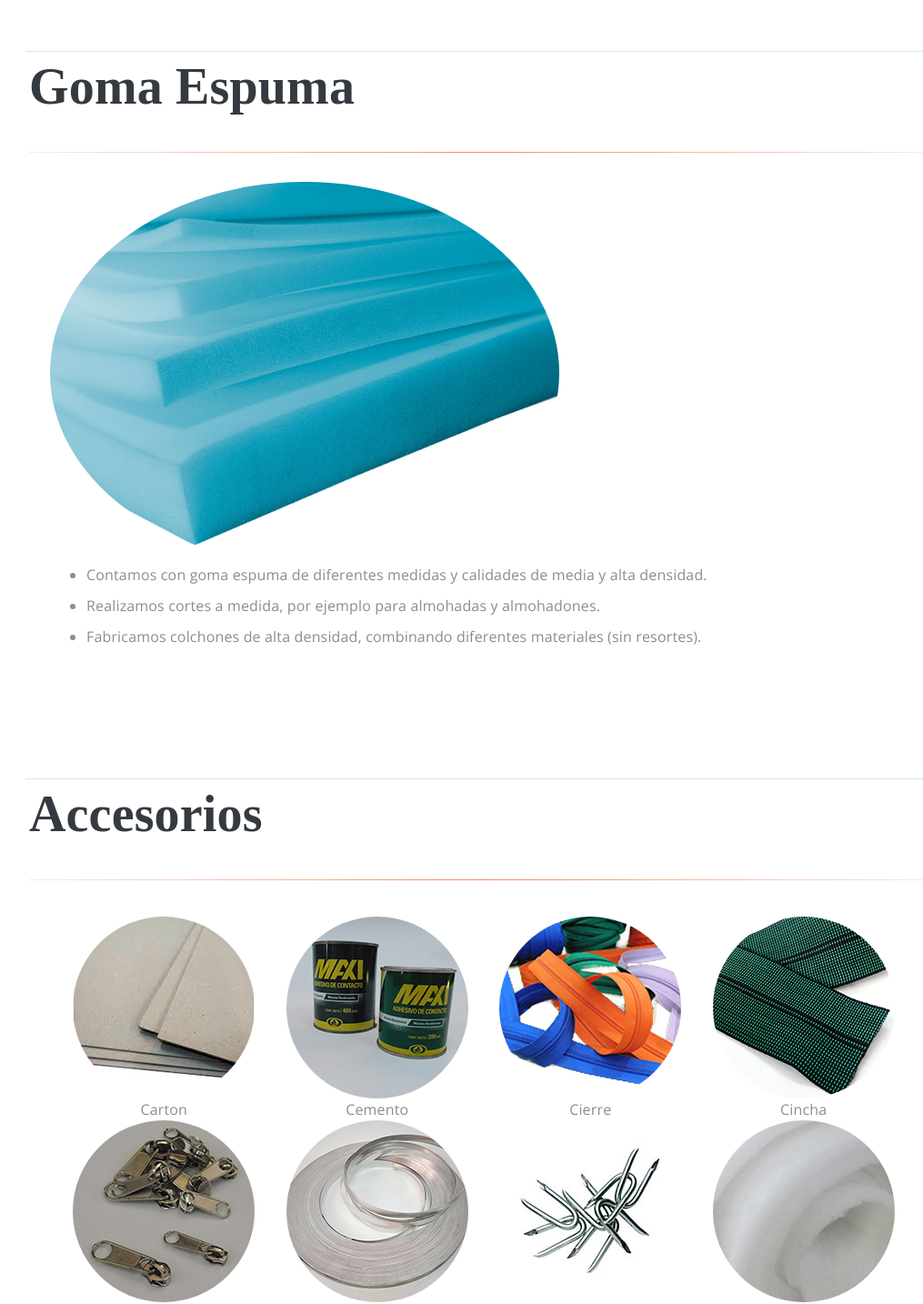
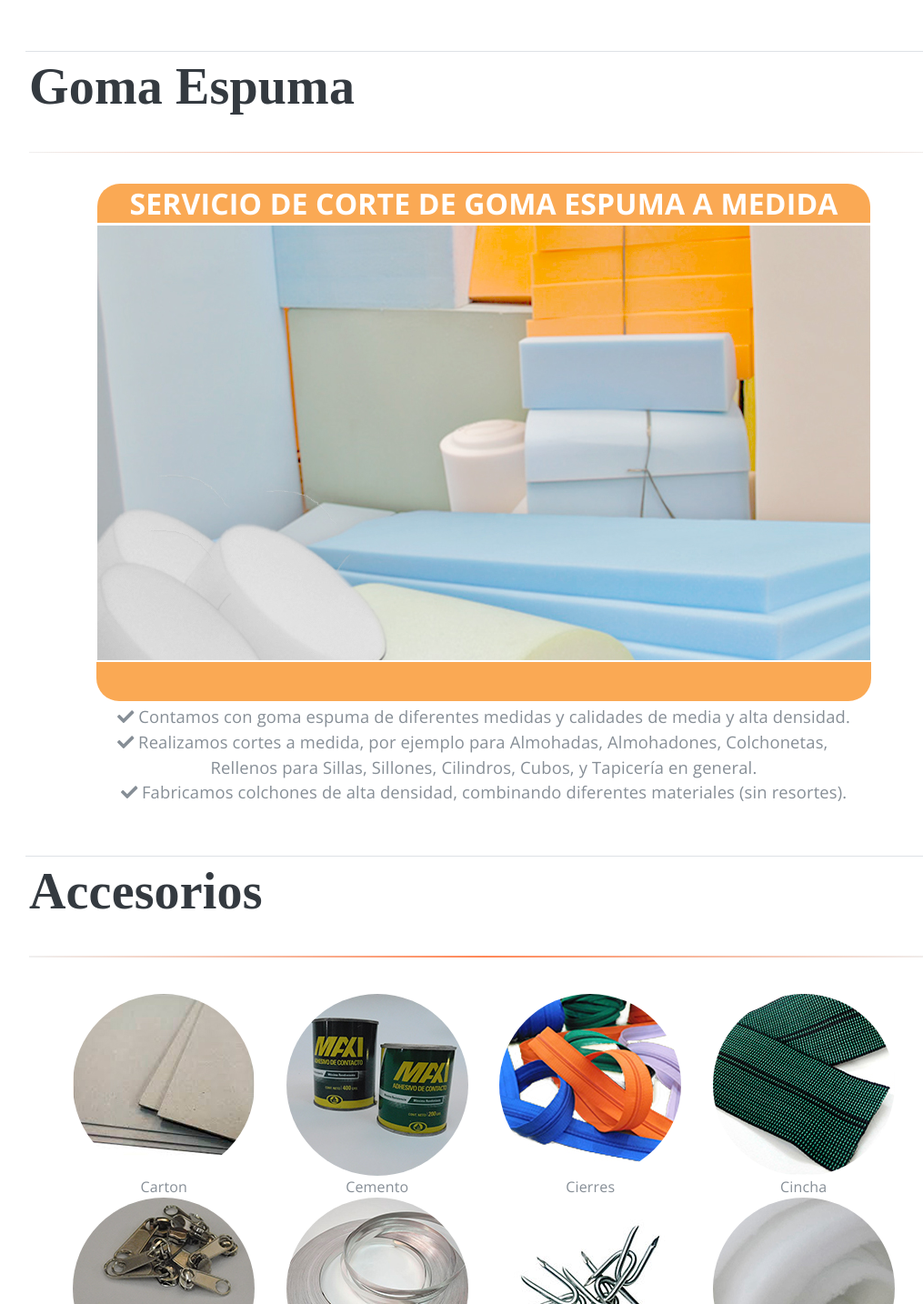
Before and after one commit to SandroSD/clienteTelas, a PHP site: page / in a window 1280 px wide. Shown: the part 3205-4639 px from the top of the page at 91% size, without its empty margins (244-1259 px from the left). Run offline with PHP 8.4, Linux system fonts and the light colour scheme; some libraries are stand-ins or nearby versions; some web fonts are replaced.

Commit message:
goma espuma

```diff
--- a/css/resume.css
+++ b/css/resume.css
@@ -183,7 +183,35 @@ h2 {
     display: block;
     padding-bottom: 0em;
   }
+  .tituloGE{
+    width:100%;
+    text-align:center;
+  }
+  #contenidoTituloGE{
+    font-size:2em;
+    background-color:#FAA954;
+    color:white;
+    border-top-left-radius: 25px;
+    border-top-right-radius: 25px;
+    font-weight: bold;
+    padding: 0 1.1em;
+  }
+  #contenidoPieGE{
+    font-size:2em;
+    background-color:#FAA954;
+    color:white;
+    border-bottom-left-radius: 25px;
+    border-bottom-right-radius: 25px;
+    font-weight: bold;
+    padding: 0 13.31em;
 
+  }
+  #fotoTituloGE{
+    text-align: center;
+  }
+  #listaGE{
+    font-size:0.55em;
+  }
 }
 
 section.resume-section {
--- a/secciones/accesorios.php
+++ b/secciones/accesorios.php
@@ -20,7 +20,7 @@
                             <div class="col-6 col-md-6 col-lg-3">
                                 <div class="accesoriosT">
                                     <img class="imgAcc rounded-circle" src="img/nuestrosProductos/accesorios/cierresDeslisadores.jpg" alt="">
-                                    <div class="txtAcc">Cierre</div>
+                                    <div class="txtAcc">Cierres</div>
                                 </div>
                             </div>
 
--- a/secciones/gomaEspuma.php
+++ b/secciones/gomaEspuma.php
@@ -3,14 +3,31 @@
     <br><hr class="style14"><br>
         <div class="row">
             <div class="col-md-12 col-lg-12 col-12">
-                <div>
+                <div class="tituloGE">
+                    <span id="contenidoTituloGE">
+                        SERVICIO DE CORTE DE GOMA ESPUMA A MEDIDA
+                    </span>
+                </div>
+                <div id="fotoTituloGE">
+                    <img src="../img/nuestrosProductos/gomaEspuma/gomaEspuma.jpg" alt="">
+                </div>
+                <div class="tituloGE">
+                    <span id="contenidoPieGE">
+
+                    </span>
+                </div>
+                <!--div>
                     <img class="rounded-circle" id="imagenGE" src="img/nuestrosProductos/gomaEspuma/ge1.jpg" />
+                </div-->
+                <div align="center">
+                <div  style="font-size:1.15em;">
+                    <span><i class="fas fa-check"></i> Contamos con goma espuma de diferentes medidas y calidades de media y alta densidad.</span><br>
+                    <span><i class="fas fa-check"></i> Realizamos cortes a medida, por ejemplo para Almohadas, Almohadones, Colchonetas,&nbsp;&nbsp;&nbsp;&nbsp;&nbsp;<br>Rellenos para
+                        Sillas, Sillones, Cilindros, Cubos, y Tapicería en general.</span><br>
+                    <span><i class="fas fa-check"></i> Fabricamos colchones de alta densidad, combinando diferentes materiales (sin resortes).</span>
                 </div>
-                <ul>
-                    <li>Contamos con goma espuma de diferentes medidas y calidades de media y alta densidad.</li>
-                    <li>Realizamos cortes a medida, por ejemplo para almohadas y almohadones.</li>
-                    <li>Fabricamos colchones de alta densidad, combinando diferentes materiales (sin resortes).</li>
-                </ul>
+                </div>
+
             </div><!--end col-->
         </div>
 </section>
```
Also changed, not shown: img/nuestrosProductos/gomaEspuma/gomaEspuma.jpg (added), img/nuestrosProductos/gomaEspuma/gomaEspuma2.svg (added), img/nuestrosProductos/telasPorTipo/Panama.svg (added), img/nuestrosProductos/telasPorTipo/chinille.svg (added), img/nuestrosProductos/telasPorTipo/gobelina.svg (added), img/nuestrosProductos/telasPorTipo/lolaEstampada.svg (added), 1 other file.
